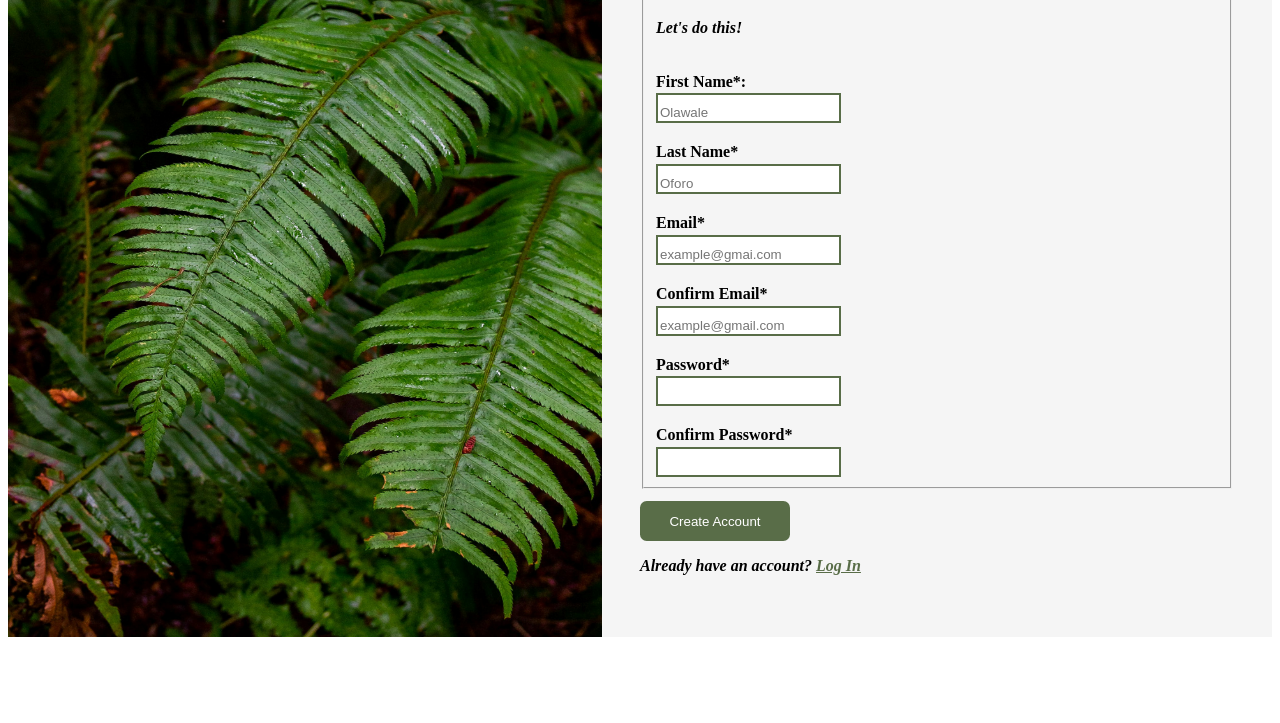
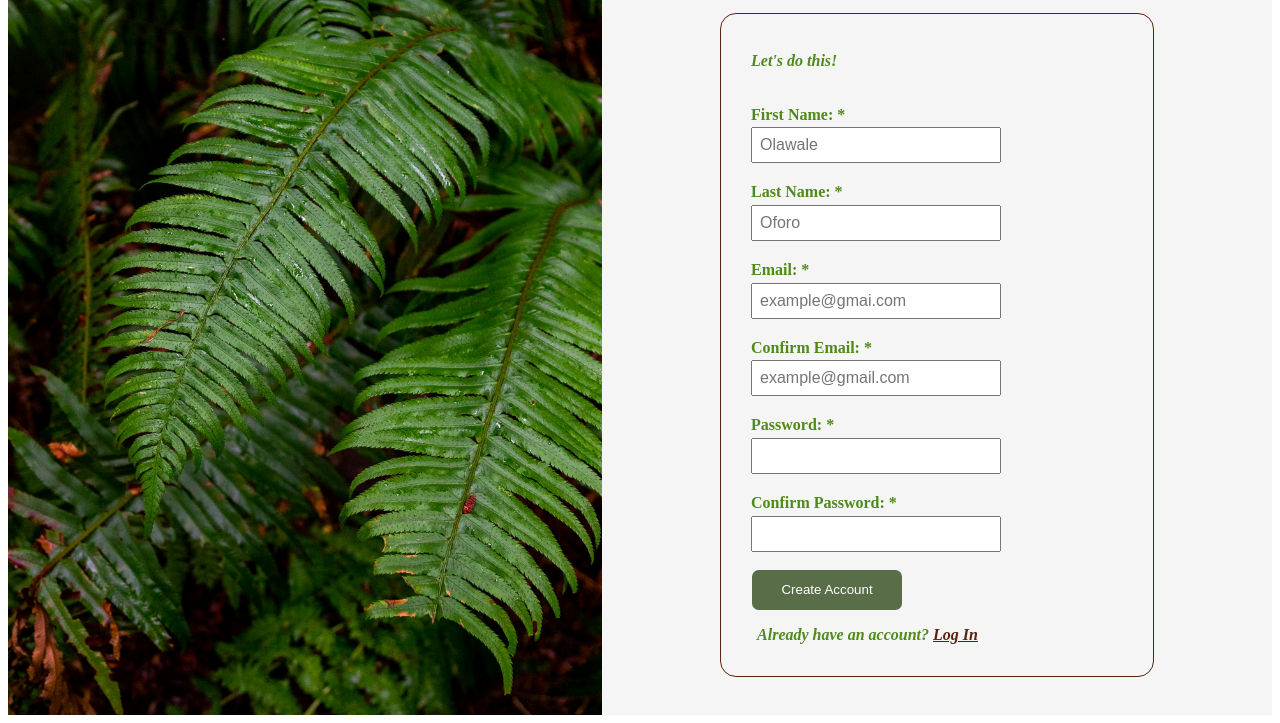
Before and after one commit to Josephdada01/Sign-Up_Form, a plain HTML site: page sign_up.html in a window 1280 px wide. Shown: the part 171-894 px from the top of the page. Before the commit the page ends 816 px from the top, so only its background shows below. Drawn offline with Linux system fonts and the light colour scheme.

Commit message:
added validation form for the email and passworld

```diff
--- a/sign_up.css
+++ b/sign_up.css
@@ -64,21 +64,22 @@ body html {
     margin: 3%;
 
   }
+  .the-right p {
+    color: #4f8a1b;
+
+  }
 label  {
     display: block;
     padding-top: 20px;
     letter-spacing: 2;
     font-weight: bolder;
     font-size: 1rem;
-}
-input {
-    border: 2px solid #596D48;
-    padding-top: 10px;
-    margin-top: 0.5%;
+    color: #4f8a1b;
 }
 .the-right p {
     font-weight: bold;
     font-style: italic;
+    width: 72%;
 }
 .button {
     background-color: #596D48;
@@ -95,3 +96,20 @@ input {
     background-color: #6ac519;
     opacity: 0.9;
  }
+ input, textarea {
+    font: 1em sans-serif;
+    width: 250px;
+    box-sizing: border-box;
+    padding: 7px;
+    margin-top: 1%;
+ }
+ form {
+    margin: 0 auto;
+    width: 400px;
+    padding: 1em;
+    border: 1px solid rgb(90, 35, 15);
+    border-radius: 1em;
+  }
+  fieldset {
+    border: none;
+  }
--- a/sign_up.html
+++ b/sign_up.html
@@ -18,37 +18,38 @@
               </div>-->
         </div>
         <div class="the-right">
-            <p class="welcome-message">Welcome to RNJ Sign-up page! Although this is not a real service yet,
+            <p style="margin-left: 75px;" class="welcome-message">Welcome to RNJ Sign-up page! Although this is not a real service yet,
                 but you will definetly need something like this in your life to help
                 you realize your deepest dreams. Sign up now to get started.
             </p>
-            <p>You know you want to.</p>
+            <p style="margin-left: 75px;">You know you want to.</p>
             <form action="constructtechpro.tech" method="post">
                 <fieldset>
                     <p>Let's do this!</p>
 
-                    <label for="first_name">First Name*:</label>
+                    <label for="first_name">First Name: *</label>
                     <input type="text" id="first_name" name="first_name" placeholder="Olawale" required>
 
-                    <label for="last_name">Last Name*</label>
+                    <label for="last_name">Last Name: *</label>
                     <input type="text" id="last_name" name="last_name" placeholder="Oforo" required>
 
-                    <label for="user_email">Email*</label>
+                    <label for="user_email">Email: *</label>
                     <input type="email" id="user_email" name="emai" placeholder="example@gmai.com" required>
 
-                    <label for="ConfirmEmail">Confirm Email*</label>
+                    <label for="ConfirmEmail">Confirm Email: *</label>
                     <input type="email" id="ConfirmEmail" name="ConfirmEmail" placeholder="example@gmail.com" required>
 
-                    <label for="pass_word">Password*</label>
+                    <label for="pass_word">Password: *</label>
                     <input type="password" id="pass_word" name="pass_word" required>
 
-                    <label for="ConfirmPass">Confirm Password*</label>
+                    <label for="ConfirmPass">Confirm Password: *</label>
                     <input type="password" id="ConfirmPass" name="ConfirmPass" required>
 
                 </fieldset>
-                <button class="button" type="submit">Create Account</button>
+                <button style="margin-left: 15px;" class="button" type="submit">Create Account</button>
                     <div>
-                        <p>Already have an account? <a href="" style="color: #596D48">Log In</a></p>
+                        <p style="margin-left: 20px;">Already have an account? <a href="" style="color: rgb(90, 35, 15)">Log In</a></p>
+                        <script src="validat_email.js"></script>
                     </div>
 
             </form>
--- /dev/null
+++ b/validat_email.js
@@ -0,0 +1,21 @@
+/**
+ * validateForm: a function that confirm if the email and password
+ * are corrects.
+ */
+function validateForm(){
+    var password = document.getElementById("pass_word").value;
+    var confirmPass = document.getElementById("ConfirmPass").value;
+    var email = document.getElementById("user_email").value;
+    var confirmEmail = document.getElementById("ConfirmEmail").value;
+
+    if (password !== confirmPass){
+        alert("Password and Confirm Password do not match");
+        return false;
+    }
+    if (email !== confirmEmail) {
+        alert("Email and Confirm Email do not match");
+        return false;
+    }
+    return true;
+
+}
```
